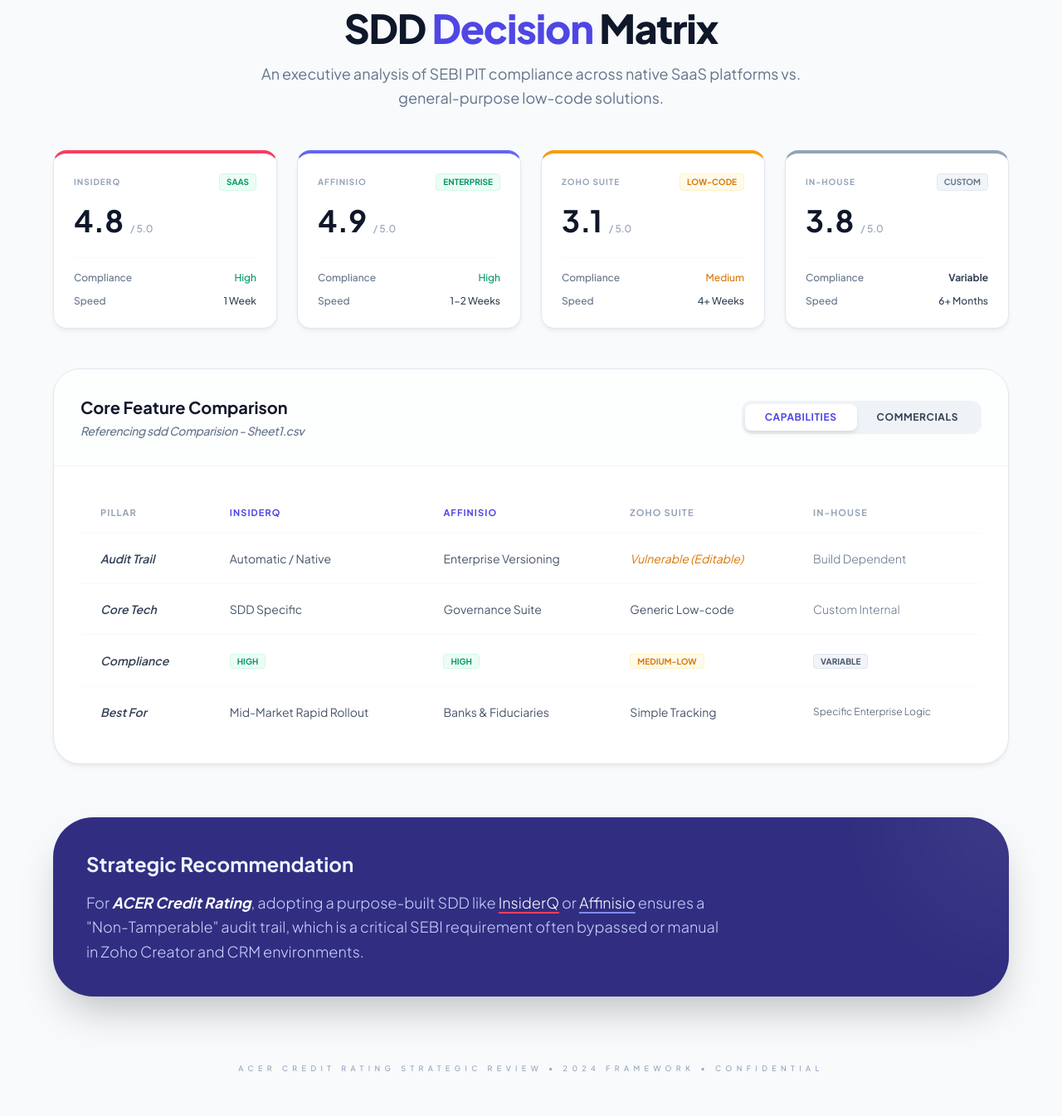
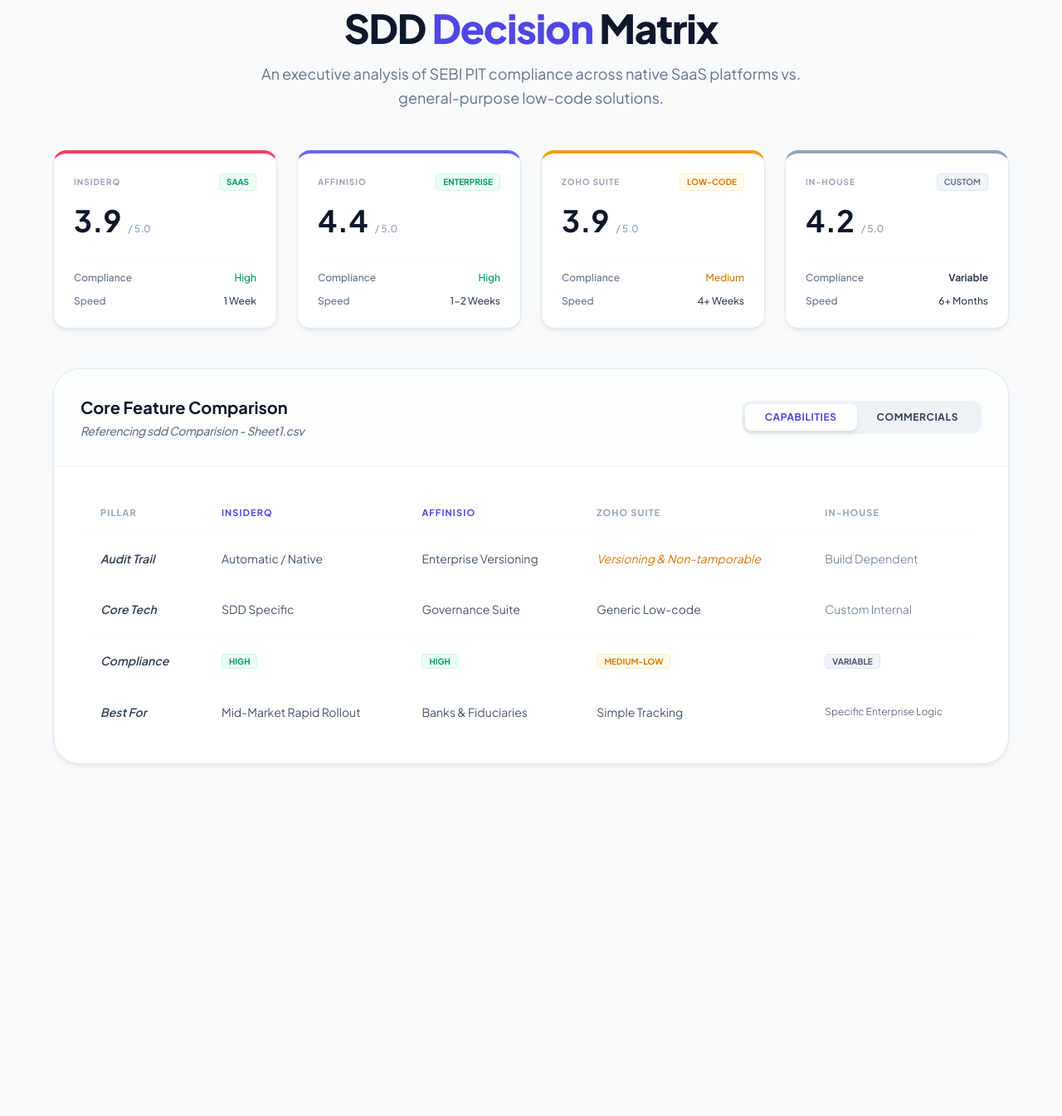
Before and after one commit to akhilsaib29/sdd-comparision, a plain HTML site: page index.html in a window 1280 px wide. Shown: the part 90-1435 px from the top of the page at 83% size. After the commit the page ends 1059 px from the top, so only its background shows below. Drawn offline with nearby package versions, Linux system fonts and the light colour scheme.

Commit message:
Update service ratings and remove strategy summaryupdat
Updated ratings for several services and removed the strategy summary section.

```diff
--- a/index.html
+++ b/index.html
@@ -90,7 +90,7 @@
                     <span class="badge-success px-2 py-0.5 rounded text-[10px] font-bold uppercase">SaaS</span>
                 </div>
                 <div class="flex items-baseline gap-2 mb-6">
-                    <span class="text-4xl font-bold text-slate-900">4.8</span>
+                    <span class="text-4xl font-bold text-slate-900">3.9</span>
                     <span class="text-xs text-slate-400 font-medium">/ 5.0</span>
                 </div>
                 <div class="space-y-3 pt-4 border-t border-slate-50">
@@ -112,7 +112,7 @@
                     <span class="badge-success px-2 py-0.5 rounded text-[10px] font-bold uppercase">Enterprise</span>
                 </div>
                 <div class="flex items-baseline gap-2 mb-6">
-                    <span class="text-4xl font-bold text-slate-900">4.9</span>
+                    <span class="text-4xl font-bold text-slate-900">4.4</span>
                     <span class="text-xs text-slate-400 font-medium">/ 5.0</span>
                 </div>
                 <div class="space-y-3 pt-4 border-t border-slate-50">
@@ -134,7 +134,7 @@
                     <span class="badge-warning px-2 py-0.5 rounded text-[10px] font-bold uppercase">Low-Code</span>
                 </div>
                 <div class="flex items-baseline gap-2 mb-6">
-                    <span class="text-4xl font-bold text-slate-900">3.1</span>
+                    <span class="text-4xl font-bold text-slate-900">3.9</span>
                     <span class="text-xs text-slate-400 font-medium">/ 5.0</span>
                 </div>
                 <div class="space-y-3 pt-4 border-t border-slate-50">
@@ -156,7 +156,7 @@
                     <span class="px-2 py-0.5 rounded bg-slate-100 text-slate-500 border border-slate-200 text-[10px] font-bold uppercase">Custom</span>
                 </div>
                 <div class="flex items-baseline gap-2 mb-6">
-                    <span class="text-4xl font-bold text-slate-900">3.8</span>
+                    <span class="text-4xl font-bold text-slate-900">4.2</span>
                     <span class="text-xs text-slate-400 font-medium">/ 5.0</span>
                 </div>
                 <div class="space-y-3 pt-4 border-t border-slate-50">
@@ -208,7 +208,7 @@
                                 <td class="px-6 py-5 font-semibold text-slate-700 italic">Audit Trail</td>
                                 <td class="px-6 py-5 text-slate-600">Automatic / Native</td>
                                 <td class="px-6 py-5 text-slate-600">Enterprise Versioning</td>
-                                <td class="px-6 py-5 text-amber-600 italic">Vulnerable (Editable)</td>
+                                <td class="px-6 py-5 text-amber-600 italic">Versioning & Non-tamporable</td>
                                 <td class="px-6 py-5 text-slate-500 font-light">Build Dependent</td>
                             </tr>
                             <tr class="border-b border-slate-50 hover:bg-slate-50/50">
@@ -286,21 +286,7 @@
             </div>
         </div>
 
-        <!-- Strategy Summary -->
-        <div class="mt-16 p-10 rounded-[3rem] bg-indigo-900 text-indigo-50 shadow-2xl relative overflow-hidden">
-            <div class="absolute top-0 right-0 w-64 h-64 bg-white/5 rounded-full blur-3xl -mr-32 -mt-32"></div>
-            <div class="relative z-10">
-                <h3 class="text-2xl font-bold mb-4">Strategic Recommendation</h3>
-                <p class="text-indigo-200 text-lg leading-relaxed font-light max-w-3xl">
-                    For <span class="text-white font-bold italic">ACER Credit Rating</span>, adopting a purpose-built SDD like <span class="text-white underline decoration-rose-500 decoration-2 underline-offset-4">InsiderQ</span> or <span class="text-white underline decoration-indigo-400 decoration-2 underline-offset-4">Affinisio</span> ensures a "Non-Tamperable" audit trail, which is a critical SEBI requirement often bypassed or manual in Zoho Creator and CRM environments.
-                </p>
-            </div>
-        </div>
 
-        <footer class="mt-20 pb-12 text-center text-slate-400 font-medium">
-            <p class="text-[9px] uppercase tracking-[0.6em]">Acer Credit Rating Strategic Review • 2024 Framework • Confidential</p>
-        </footer>
-    </div>
 
     <script>
         function switchTab(tabId) {
```
